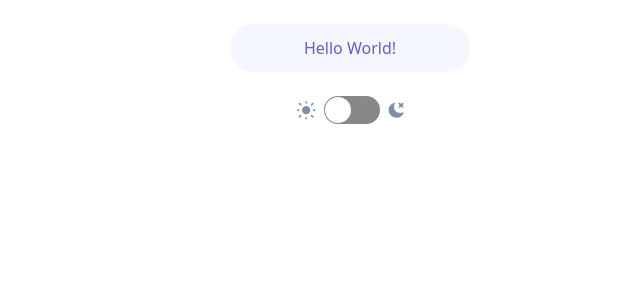
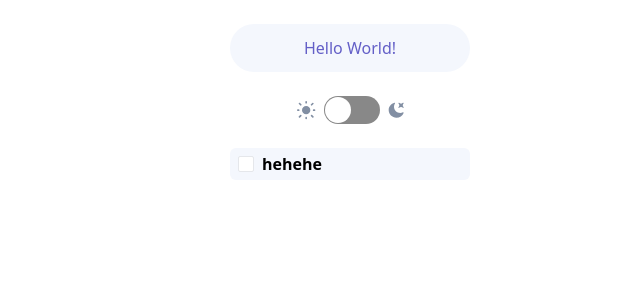
Before and after one commit to hmrbcnto/kanban_app, a Next.js app: page / in a window 1280 px wide. Shown: the top 300 px of the page, without its empty margins (290-930 px from the left). Built offline with nearby package versions, Linux system fonts and the light colour scheme.

Commit message:
feat: added checkbox component

```diff
--- /dev/null
+++ b/src/components/Checkbox/Checkbox.types.ts
@@ -0,0 +1,5 @@
+export interface CheckboxProps {
+  isChecked: boolean;
+  text: React.ReactNode | React.ReactNode[];
+  onClick?: () => void;
+};
--- /dev/null
+++ b/src/components/Checkbox/index.tsx
@@ -0,0 +1,41 @@
+import React from 'react';
+import { twMerge } from 'tailwind-merge';
+import { CheckboxProps } from './Checkbox.types';
+import checkIcon from '../../../assets/icon-check.svg';
+import Image from 'next/image';
+
+const Checkbox: React.FC<CheckboxProps> = ({
+  isChecked,
+  onClick,
+  text
+}) => {
+  const isBoxChecked = isChecked ? 'bg-main_purple' : 'dark:bg-dark_grey bg-white'
+  const checkedClasses = isChecked ? 'line-through text-medium_grey' : '';
+  const primaryClassNames = twMerge(`
+    flex
+    bg-light_grey
+    hover:bg-medium_grey
+    dark:bg-very_dark_grey
+    dark:hover:bg-main_purple
+    dark:text-white
+    font-bold
+    items-center
+    w-full
+    p-1
+    pl-2
+    gap-2
+    rounded-md
+    ${checkedClasses}
+  `)
+
+  return (
+    <div className={primaryClassNames} onClick={onClick}>
+      <div className={`${isBoxChecked} h-4 w-4 border border-solid flex items-center justify-center rounded-sm`}>
+        <Image className={isChecked ? 'visible z-2' : 'hidden' } src={checkIcon} alt="check icon" />
+      </div>
+      {text}
+    </div>
+  )
+}
+
+export default Checkbox;
--- a/src/pages/index.tsx
+++ b/src/pages/index.tsx
@@ -1,11 +1,18 @@
 import Button from '@/components/Button'
+import Checkbox from '@/components/Checkbox'
 import ThemeSwitch from '@/components/ThemeSwitch'
 import ThemeContextWrapper from '@/context/theme'
 import { Inter } from '@next/font/google'
+import { useState } from 'react'
 
 const inter = Inter({ subsets: ['latin'] })
 
 export default function Home() {
+  const [isChecked, setIsChecked] = useState<boolean>(false);
+
+  const checking = () => {
+    setIsChecked(!isChecked);
+  }
   return (
     <ThemeContextWrapper>
       <div className="flex align-center items-center justify-center">
@@ -15,6 +22,11 @@ export default function Home() {
             type="secondary"
           />
           <ThemeSwitch />
+          <Checkbox
+            isChecked={isChecked}
+            onClick={() => checking()}
+            text={'hehehe'}
+          />
         </div>
       </div>
     </ThemeContextWrapper>
```
